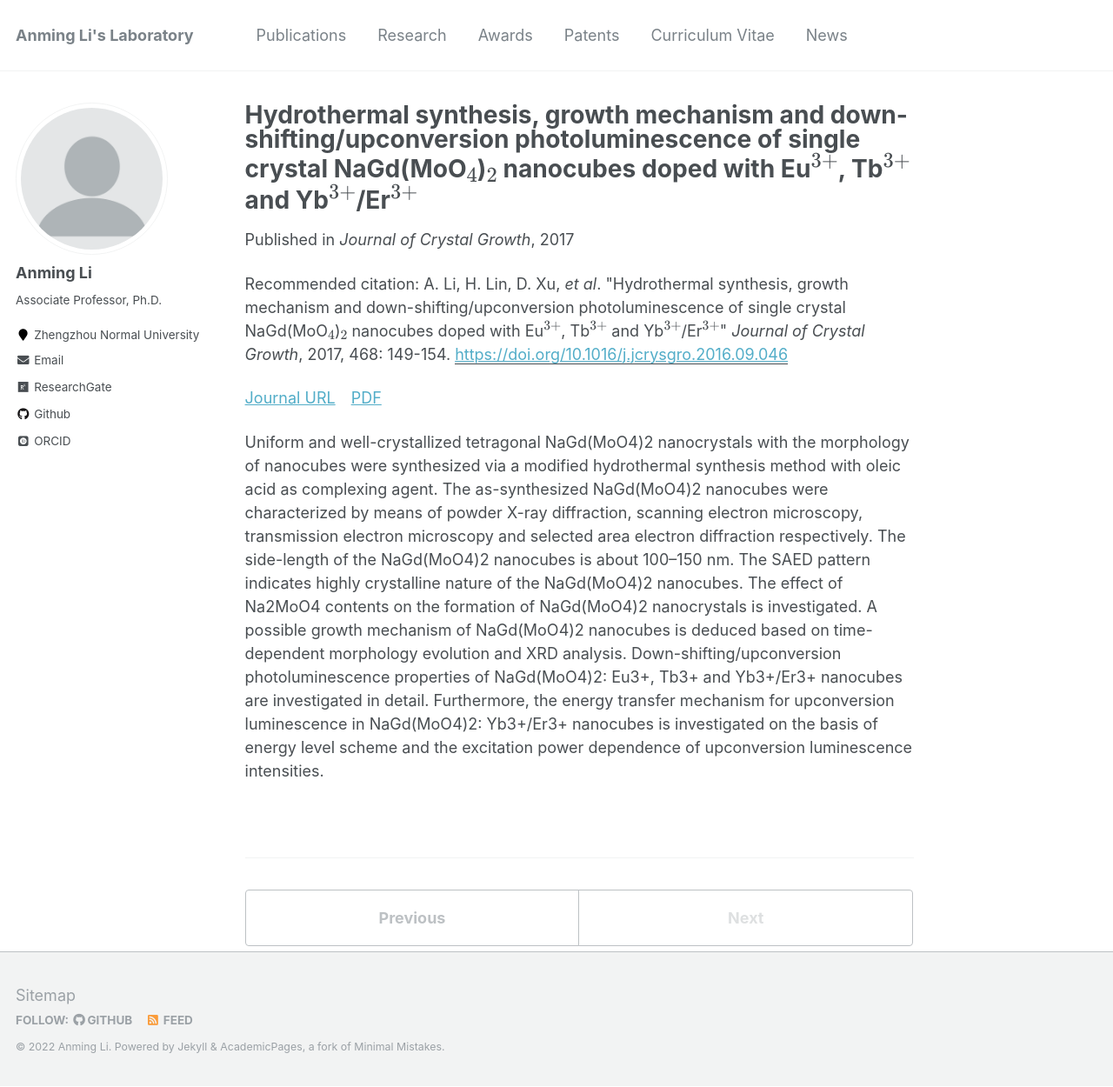
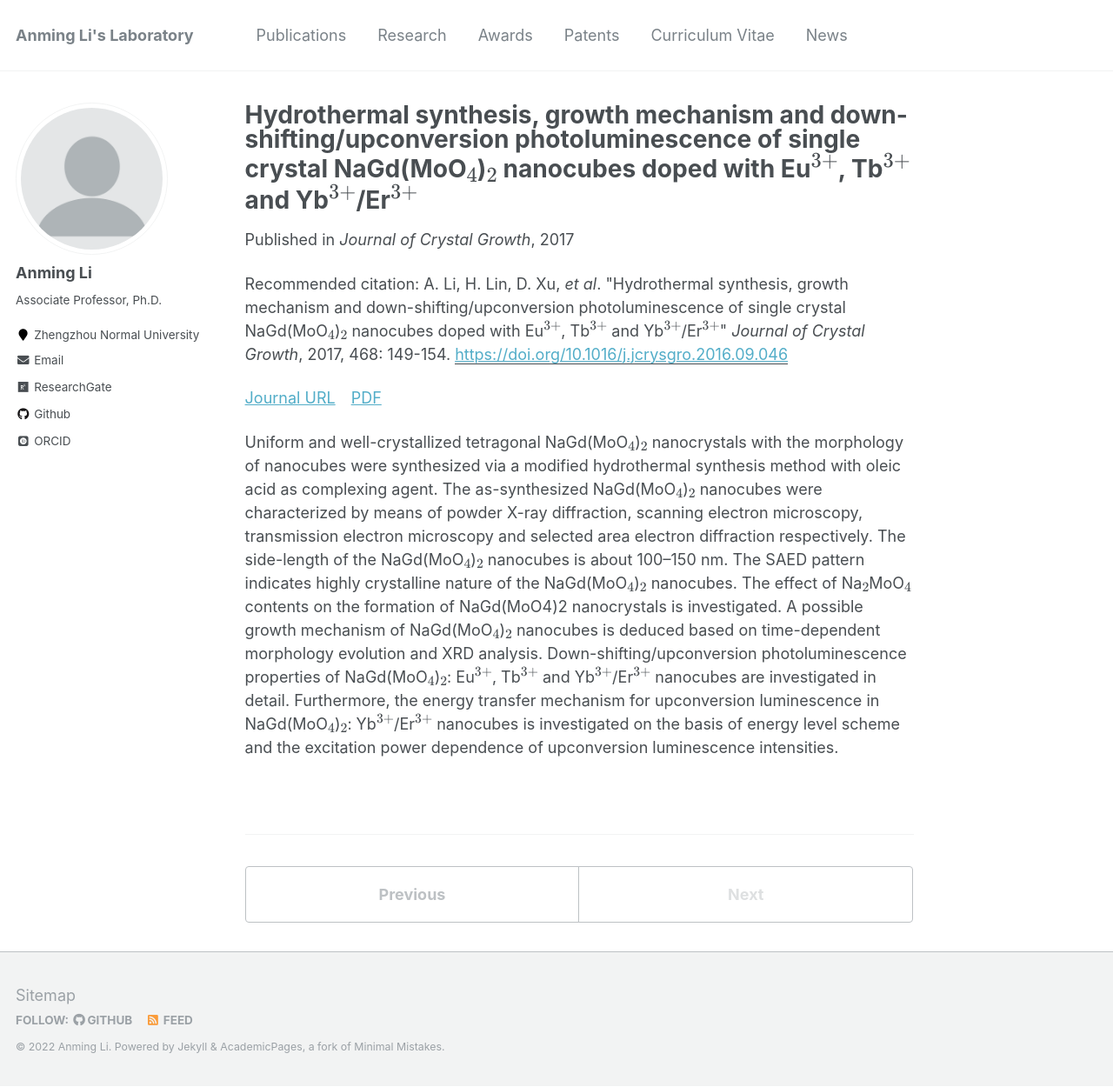
Before and after one commit to ucnclab/ucnclab.github.io, a Jekyll site: the page built from _publications/2017-01-01-paper9.md, in a window 1280 px wide and 1250 px high. Shown: the whole window at 87% size. Built offline with Jekyll 4.4.1, drawn with Linux system fonts in a browser that asks for light colours; some web fonts are replaced; formulas are drawn with MathJax 3.

Commit message:
Add files via upload

```diff
--- a/_publications/2017-01-01-paper9.md
+++ b/_publications/2017-01-01-paper9.md
@@ -10,4 +10,4 @@ citation: 'A. Li, H. Lin, D. Xu, <i>et al</i>. &quot;Hydrothermal synthesis, gro
 ---
 [Journal URL](https://doi.org/10.1016/j.jcrysgro.2016.09.046)&emsp;[PDF](files/paper9.pdf)
 
-Uniform and well-crystallized tetragonal NaGd(MoO4)2 nanocrystals with the morphology of nanocubes were synthesized via a modified hydrothermal synthesis method with oleic acid as complexing agent. The as-synthesized NaGd(MoO4)2 nanocubes were characterized by means of powder X-ray diffraction, scanning electron microscopy, transmission electron microscopy and selected area electron diffraction respectively. The side-length of the NaGd(MoO4)2 nanocubes is about 100–150 nm. The SAED pattern indicates highly crystalline nature of the NaGd(MoO4)2 nanocubes. The effect of Na2MoO4 contents on the formation of NaGd(MoO4)2 nanocrystals is investigated. A possible growth mechanism of NaGd(MoO4)2 nanocubes is deduced based on time-dependent morphology evolution and XRD analysis. Down-shifting/upconversion photoluminescence properties of NaGd(MoO4)2: Eu3+, Tb3+ and Yb3+/Er3+ nanocubes are investigated in detail. Furthermore, the energy transfer mechanism for upconversion luminescence in NaGd(MoO4)2: Yb3+/Er3+ nanocubes is investigated on the basis of energy level scheme and the excitation power dependence of upconversion luminescence intensities.
+Uniform and well-crystallized tetragonal NaGd(MoO$_4$)$_2$ nanocrystals with the morphology of nanocubes were synthesized via a modified hydrothermal synthesis method with oleic acid as complexing agent. The as-synthesized NaGd(MoO$_4$)$_2$ nanocubes were characterized by means of powder X-ray diffraction, scanning electron microscopy, transmission electron microscopy and selected area electron diffraction respectively. The side-length of the NaGd(MoO$_4$)$_2$ nanocubes is about 100–150 nm. The SAED pattern indicates highly crystalline nature of the NaGd(MoO$_4$)$_2$ nanocubes. The effect of Na$_2$MoO$_4$ contents on the formation of NaGd(MoO4)2 nanocrystals is investigated. A possible growth mechanism of NaGd(MoO$_4$)$_2$ nanocubes is deduced based on time-dependent morphology evolution and XRD analysis. Down-shifting/upconversion photoluminescence properties of NaGd(MoO$_4$)$_2$: Eu$^{3+}$, Tb$^{3+}$ and Yb$^{3+}$/Er$^{3+}$ nanocubes are investigated in detail. Furthermore, the energy transfer mechanism for upconversion luminescence in NaGd(MoO$_4$)$_2$: Yb$^{3+}$/Er$^{3+}$ nanocubes is investigated on the basis of energy level scheme and the excitation power dependence of upconversion luminescence intensities.
```
